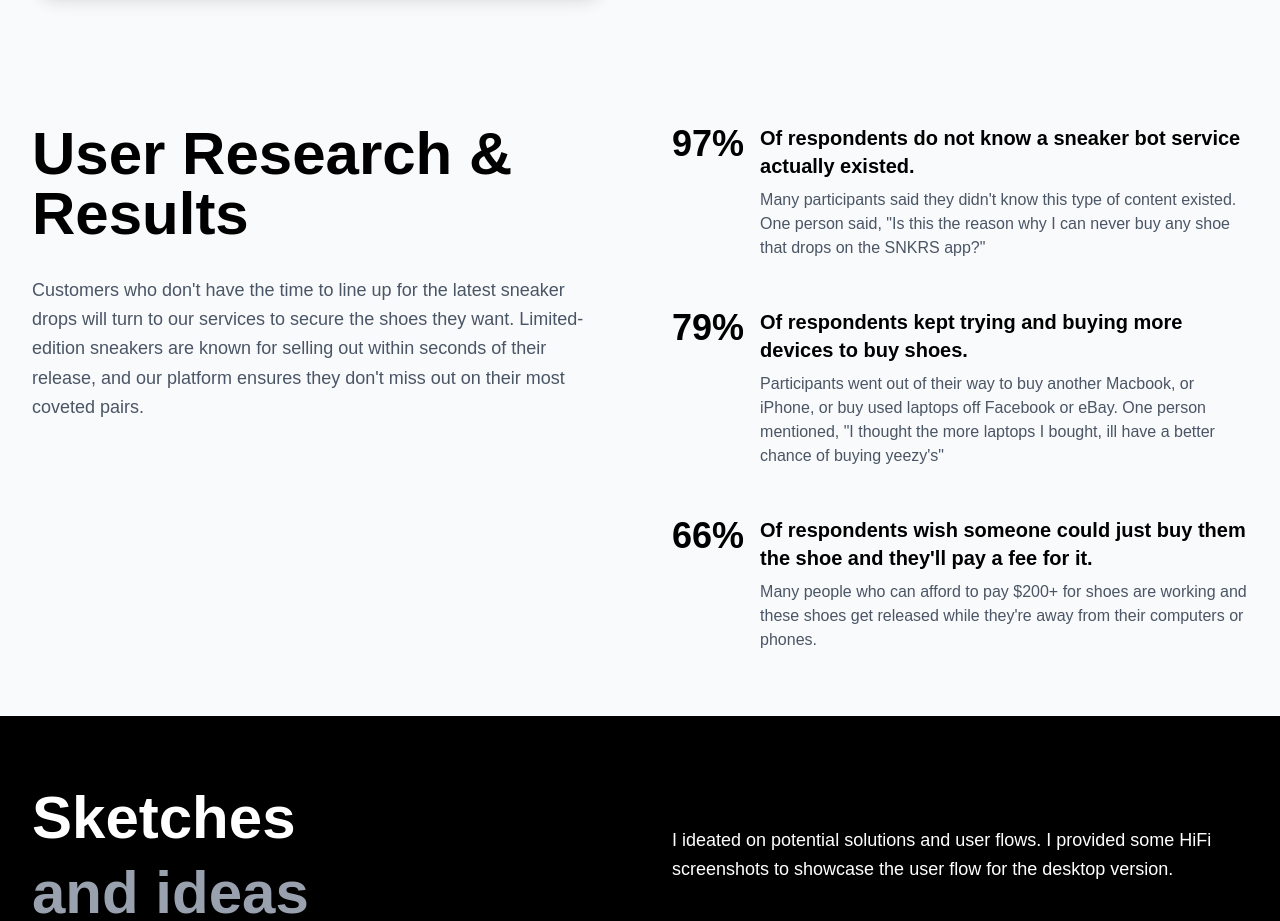
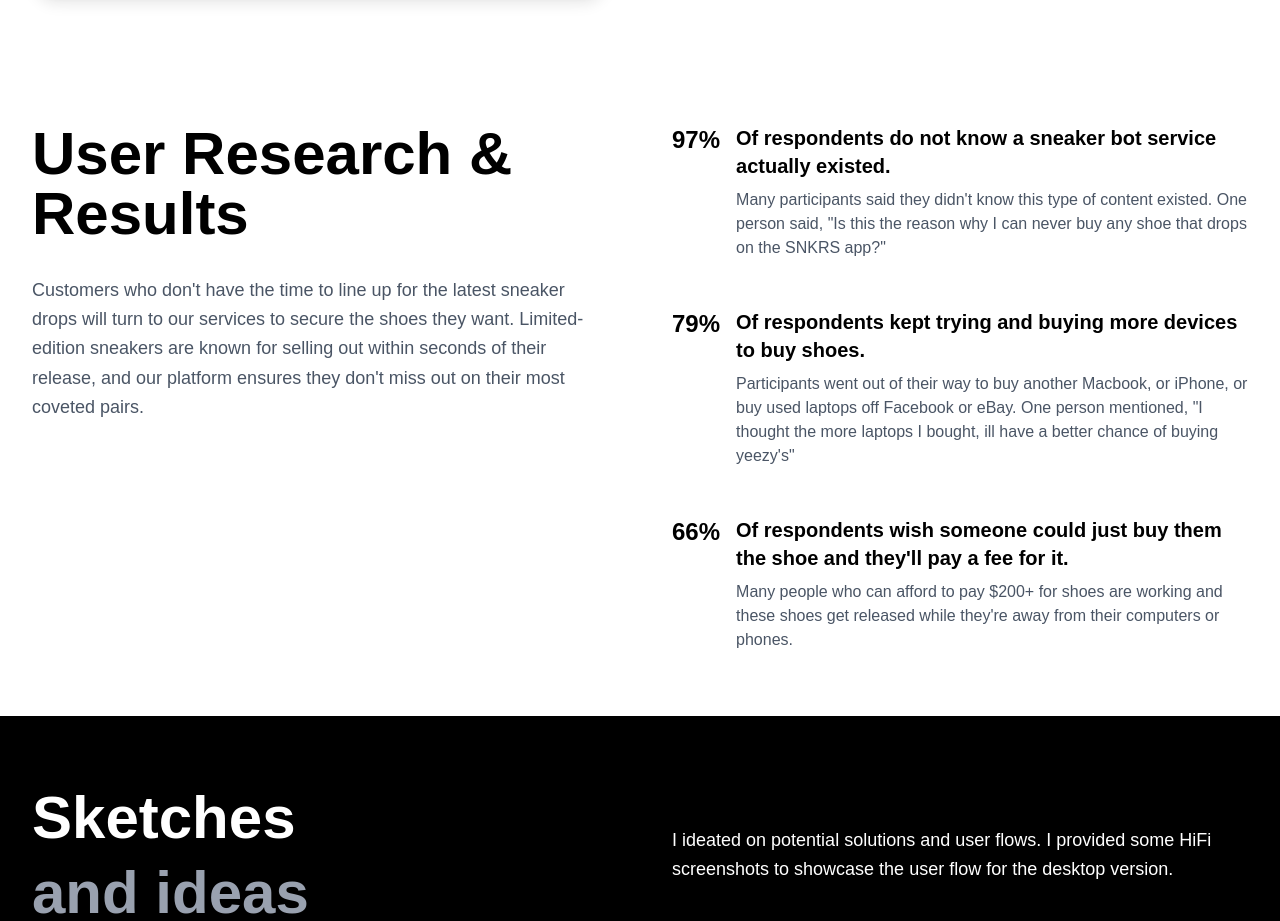
Before and after one commit to crnelious/portfolio-website, a Next.js app: page /sneaker-access in a window 1280 px wide. Shown: the part 2860-3781 px from the top of the page. Built offline with nearby package versions, Linux system fonts and the light colour scheme.

Commit message:
Refine user research section layout

```diff
--- a/src/app/sneaker-access/page.tsx
+++ b/src/app/sneaker-access/page.tsx
@@ -4,7 +4,7 @@ import Link from "next/link";
 
 export default function SneakerAccess() {
   return (
-    <div className="min-h-screen bg-gray-50">
+    <div className="min-h-screen bg-white">
       {/* Navigation */}
       <nav className="sticky top-0 z-50 w-full py-8 px-8 sm:px-16 flex justify-between items-center bg-gray-50/80 backdrop-blur-md">
         <motion.div
@@ -170,7 +170,7 @@ export default function SneakerAccess() {
       <div className="max-w-7xl mx-auto px-8 py-16">
         <div className="grid grid-cols-1 lg:grid-cols-2 gap-16">
           {/* Left Column - Title and Description */}
-          <div className="space-y-8">
+          <div className="space-y-8 lg:sticky lg:top-32 self-start">
             <h2 className="text-6xl font-bold text-black">User Research & Results</h2>
             <p className="text-lg text-gray-600 leading-relaxed">
               Customers who don&apos;t have the time to line up for the latest sneaker drops will turn to our services to secure the shoes they want. Limited-edition sneakers are known for selling out within seconds of their release, and our platform ensures they don&apos;t miss out on their most coveted pairs.
@@ -182,7 +182,7 @@ export default function SneakerAccess() {
             {/* Statistic 1 */}
             <div className="space-y-4">
               <div className="flex items-start gap-4">
-                <span className="text-4xl font-bold text-black">97%</span>
+                <span className="text-2xl font-semibold text-black">97%</span>
                 <div>
                   <h3 className="text-xl font-bold text-black mb-2">Of respondents do not know a sneaker bot service actually existed.</h3>
                   <p className="text-gray-600">
@@ -195,7 +195,7 @@ export default function SneakerAccess() {
             {/* Statistic 2 */}
             <div className="space-y-4">
               <div className="flex items-start gap-4">
-                <span className="text-4xl font-bold text-black">79%</span>
+                <span className="text-2xl font-semibold text-black">79%</span>
                 <div>
                   <h3 className="text-xl font-bold text-black mb-2">Of respondents kept trying and buying more devices to buy shoes.</h3>
                   <p className="text-gray-600">
@@ -208,7 +208,7 @@ export default function SneakerAccess() {
             {/* Statistic 3 */}
             <div className="space-y-4">
               <div className="flex items-start gap-4">
-                <span className="text-4xl font-bold text-black">66%</span>
+                <span className="text-2xl font-semibold text-black">66%</span>
                 <div>
                   <h3 className="text-xl font-bold text-black mb-2">Of respondents wish someone could just buy them the shoe and they&apos;ll pay a fee for it.</h3>
                   <p className="text-gray-600">
@@ -301,7 +301,7 @@ export default function SneakerAccess() {
       </div>
 
       {/* Usability Testing and Findings Section */}
-      <div className="bg-gray-50 py-16">
+      <div className="bg-white py-16">
         <div className="max-w-7xl mx-auto px-8">
           <div className="grid grid-cols-1 lg:grid-cols-2 gap-16 items-start mb-16">
             {/* Left Column - Title */}
```
